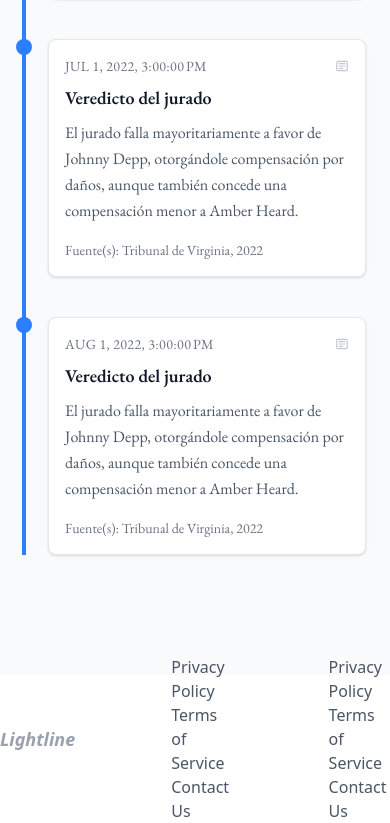
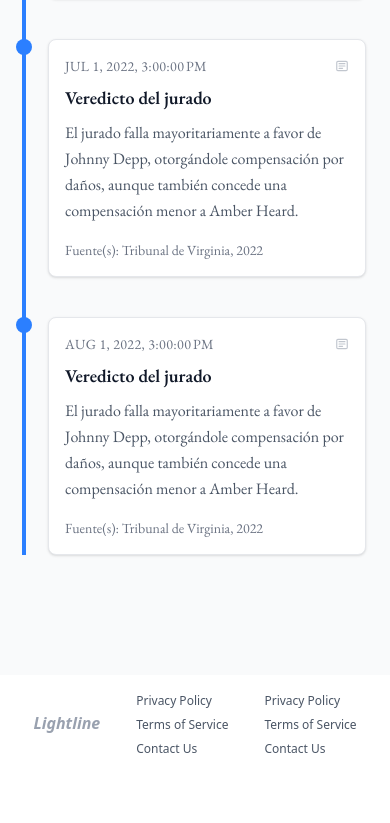
Before and after one commit to lightlinecom/lightline.front, an Angular app: page /story/1/timeline/1 in a window 390 px wide. Shown: the part 2323-3146 px from the top of the page. After the commit the page ends 3094 px from the top, so only its background shows below. Built offline with nearby package versions, Linux system fonts and the light colour scheme.

Commit message:
add sizes for footer

```diff
--- a/src/app/shared/components/footer/footer.html
+++ b/src/app/shared/components/footer/footer.html
@@ -1,24 +1,24 @@
-<footer class="mt-24 bg-white dark:bg-gray-900 h-32 flex gap-24 items-center justify-center">
+<footer class="mt-24 bg-white dark:bg-gray-900 h-24 md:h-32 flex gap-9 md:gap-24 lg:gap-36 items-center justify-center">
 
-  <h1 class="font-bold text-lg xl:text-xl italic text-gray-400 dark:text-gray-500">Lightline</h1>
+  <h1 class="font-bold text-base md:text-lg lg:text-xl italic text-gray-400 dark:text-gray-500">Lightline</h1>
 
   <div>
     <ul>
-      <li><a href="#" class="text-gray-600 dark:text-gray-400 hover:text-gray-800 dark:hover:text-gray-200">Privacy
+      <li><a href="#" class="text-xs lg:text-base text-gray-600 dark:text-gray-400 hover:text-gray-800 dark:hover:text-gray-200">Privacy
           Policy</a></li>
-      <li><a href="#" class="text-gray-600 dark:text-gray-400 hover:text-gray-800 dark:hover:text-gray-200">Terms of
+      <li><a href="#" class="text-xs lg:text-base text-gray-600 dark:text-gray-400 hover:text-gray-800 dark:hover:text-gray-200">Terms of
           Service</a></li>
-      <li><a href="#" class="text-gray-600 dark:text-gray-400 hover:text-gray-800 dark:hover:text-gray-200">Contact
+      <li><a href="#" class="text-xs lg:text-base text-gray-600 dark:text-gray-400 hover:text-gray-800 dark:hover:text-gray-200">Contact
           Us</a></li>
     </ul>
   </div>
   <div>
     <ul>
-      <li><a href="#" class="text-gray-600 dark:text-gray-400 hover:text-gray-800 dark:hover:text-gray-200">Privacy
+      <li><a href="#" class="text-xs lg:text-base text-gray-600 dark:text-gray-400 hover:text-gray-800 dark:hover:text-gray-200">Privacy
           Policy</a></li>
-      <li><a href="#" class="text-gray-600 dark:text-gray-400 hover:text-gray-800 dark:hover:text-gray-200">Terms of
+      <li><a href="#" class="text-xs lg:text-base text-gray-600 dark:text-gray-400 hover:text-gray-800 dark:hover:text-gray-200">Terms of
           Service</a></li>
-      <li><a href="#" class="text-gray-600 dark:text-gray-400 hover:text-gray-800 dark:hover:text-gray-200">Contact
+      <li><a href="#" class="text-xs lg:text-base text-gray-600 dark:text-gray-400 hover:text-gray-800 dark:hover:text-gray-200">Contact
           Us</a></li>
     </ul>
   </div>
```
